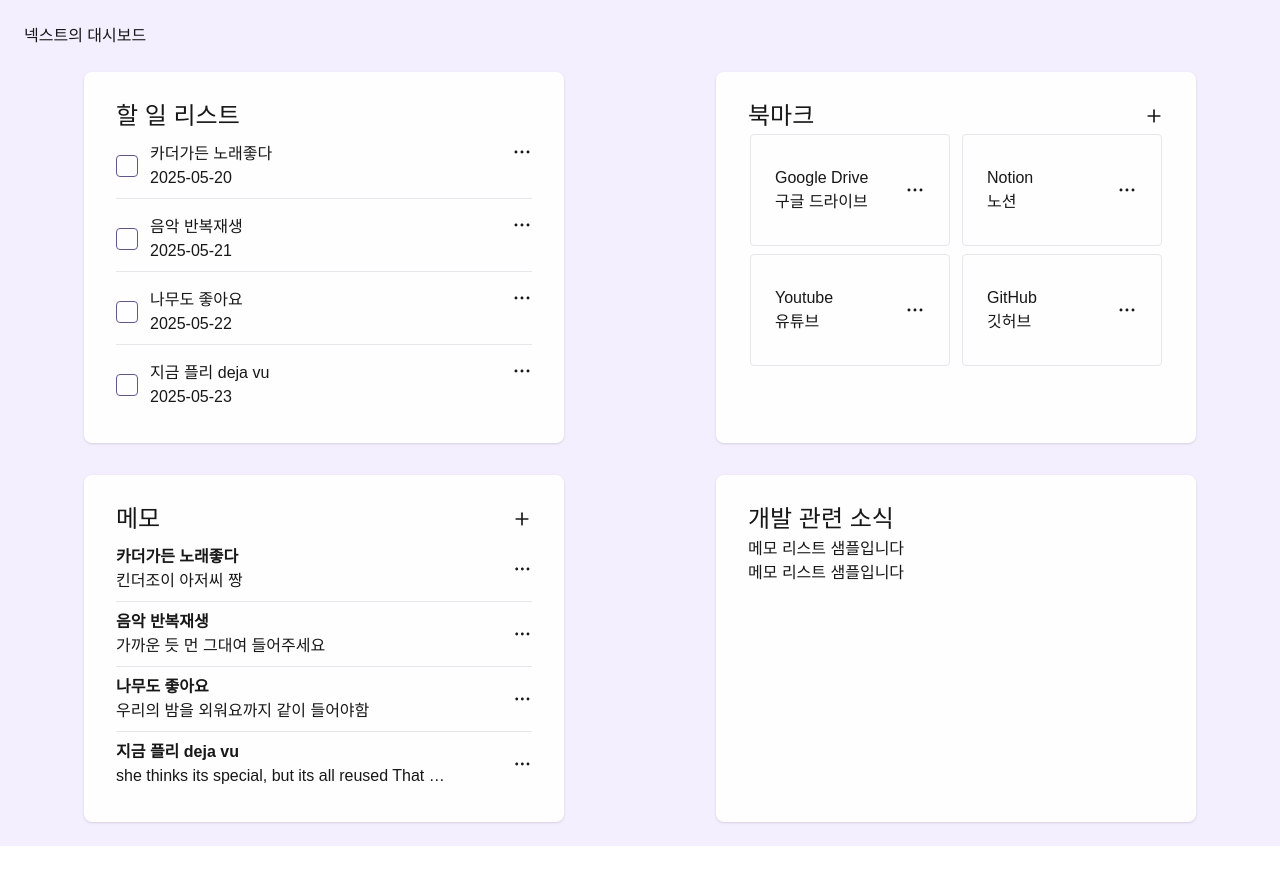
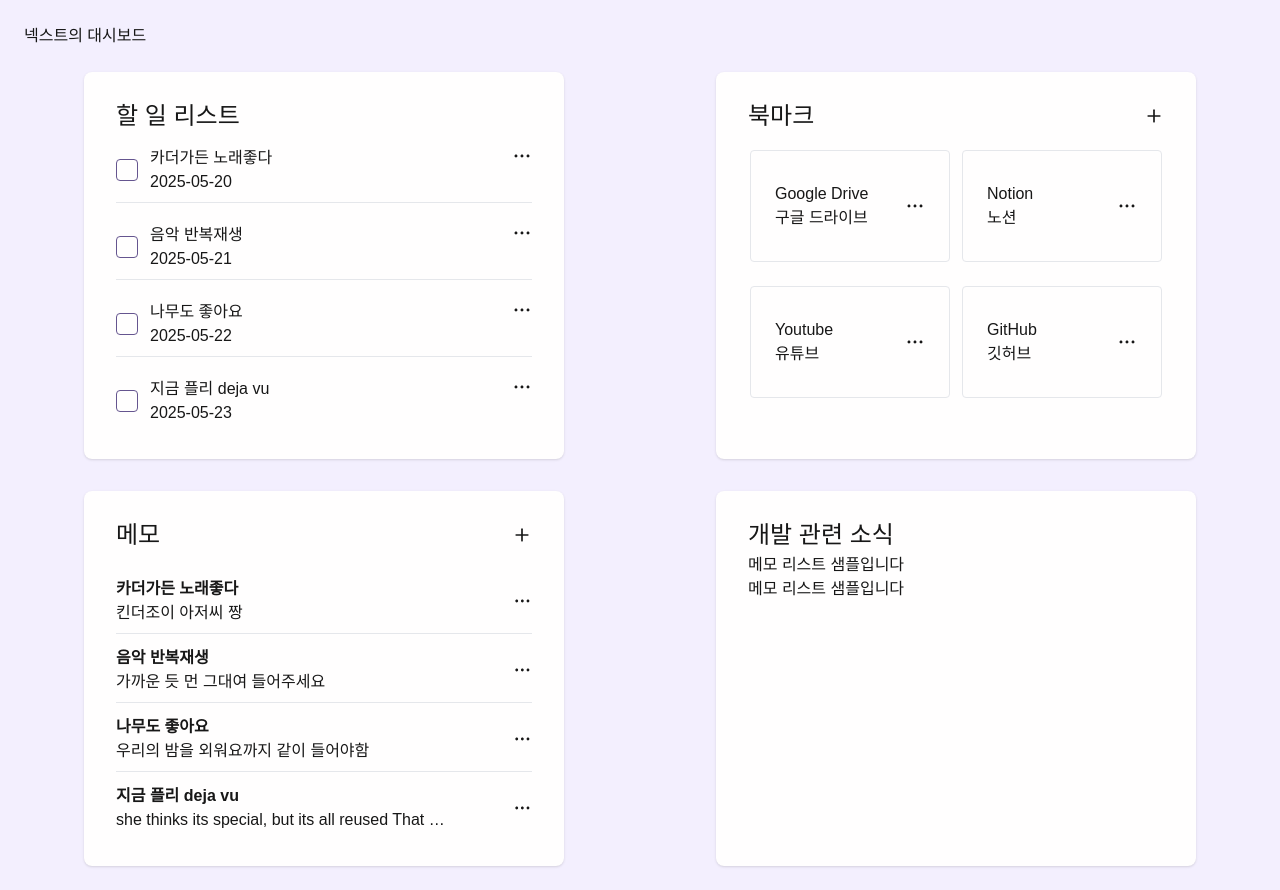
Before and after one commit to OSSCA3/TodoBoard, a Next.js app: page / in a window 1280 px wide. Before the commit the page ends 846 px from the top, so only its background shows below. Built offline with nearby package versions, Linux system fonts and the light colour scheme.

Commit message:
style: margin 수정

```diff
--- a/src/components/home/bookmark/book-mark-card.tsx
+++ b/src/components/home/bookmark/book-mark-card.tsx
@@ -7,7 +7,7 @@ interface BookMarkCardProps {
 }
 const BookMarkCard = ({ bookmark }: BookMarkCardProps) => {
   return (
-    <div className="min-w-[200px] max-w-[270px] border rounded min-h-28 max-h-32 flex justify-between items-center p-6">
+    <div className="min-w-[200px] max-w-[270px] border rounded min-h-28 max-h-32 flex justify-between items-center p-6 mt-4">
       <div className="cursor-pointer">
         <div>{bookmark.title}</div>
         <div>{bookmark.description}</div>
--- a/src/components/home/memo/memo.tsx
+++ b/src/components/home/memo/memo.tsx
@@ -12,7 +12,7 @@ const Memo = () => {
           <FiPlus />
         </button>
       </div>
-      <ul className="flex flex-col justify-between items-start">
+      <ul className="flex flex-col gap-1 mt-4">
         {mockMemoData.map((memo) => (
           <MemoListItem key={memo.id} memo={memo} />
         ))}
--- a/src/components/home/todo-list/todo-item.tsx
+++ b/src/components/home/todo-list/todo-item.tsx
@@ -16,7 +16,7 @@ const TodoListItem = ({ todo }: TodoListProps) => {
   };
 
   return (
-    <li className="flex justify-between w-full border-b border-gray-200 last:border-b-0 py-2 select-none">
+    <li className="flex justify-between w-full border-b border-gray-200 last:border-b-0 py-2 select-none mt-1">
       <div className="flex items-center gap-3">
         <CheckBox isCompleted={isCompleted} onClick={handleIsCompleted} />
         <div className="flex flex-col cursor-pointer truncate max-w-[340px]">
```
